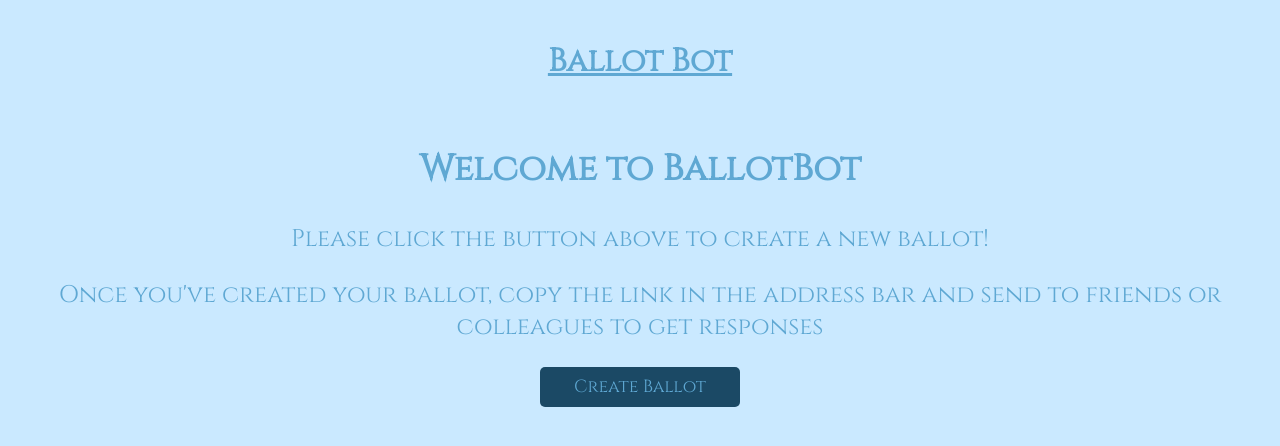
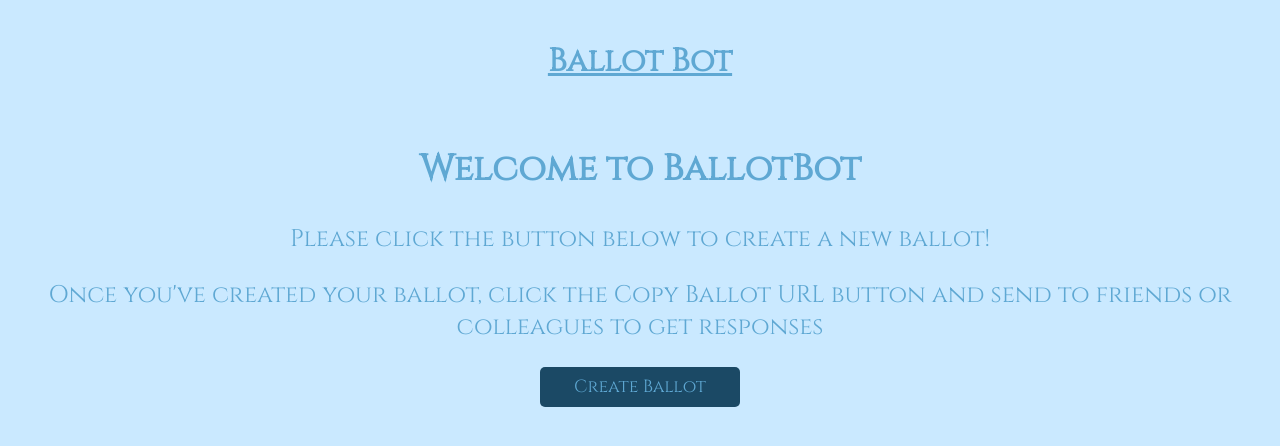
Before and after one commit to richwblake/ballotbot-frontend, a React (Vite) app: page / in a window 1280 px wide. Shown: the top 446 px of the page. Built offline with nearby package versions, Linux system fonts and the light colour scheme.

Commit message:
Changes welcome message

```diff
--- a/src/components/hello.jsx
+++ b/src/components/hello.jsx
@@ -2,8 +2,8 @@ export default function HelloMessage() {
     return (
         <div id="intro-message">
             <h2>Welcome to BallotBot</h2>
-            <p>Please click the button above to create a new ballot!</p>
-            <p>Once you've created your ballot, copy the link in the address bar and send to friends or colleagues to get responses</p>
+            <p>Please click the button below to create a new ballot!</p>
+            <p>Once you've created your ballot, click the Copy Ballot URL button and send to friends or colleagues to get responses</p>
         </div>
     );
 }
```
